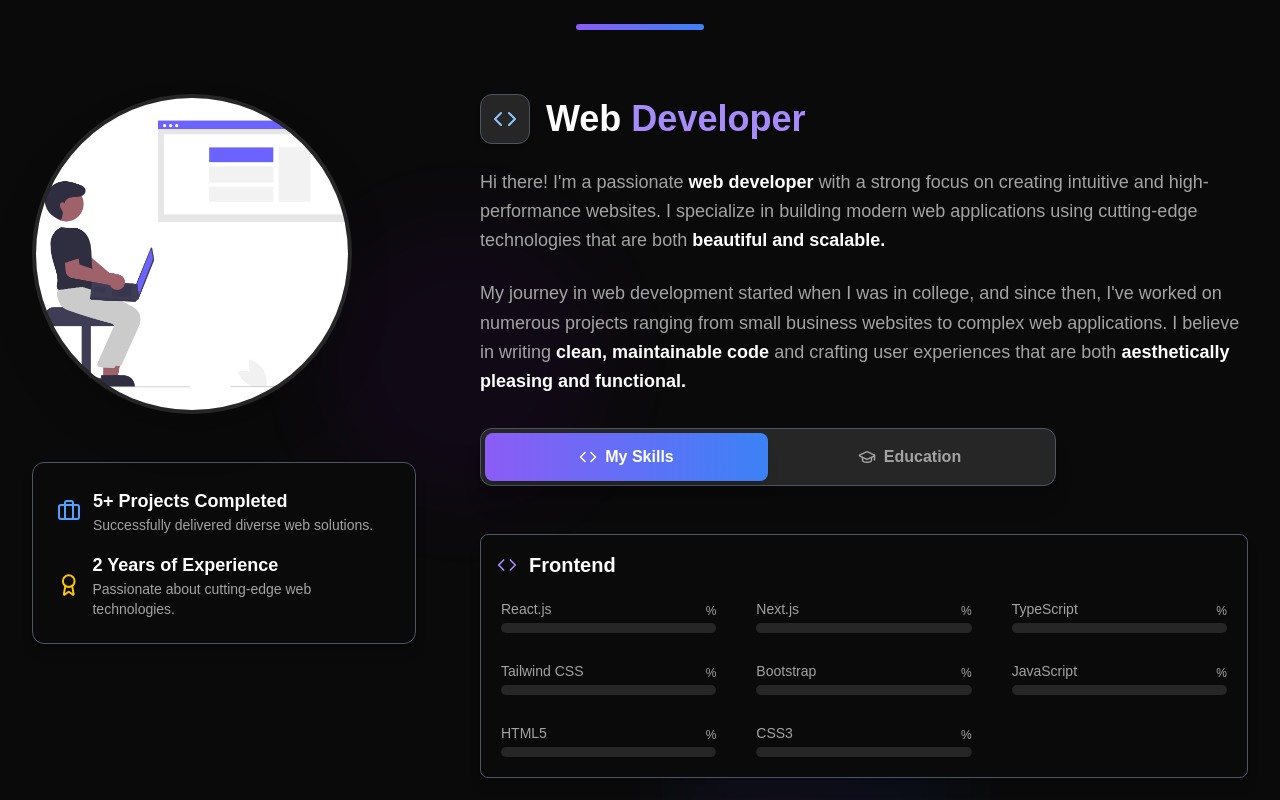
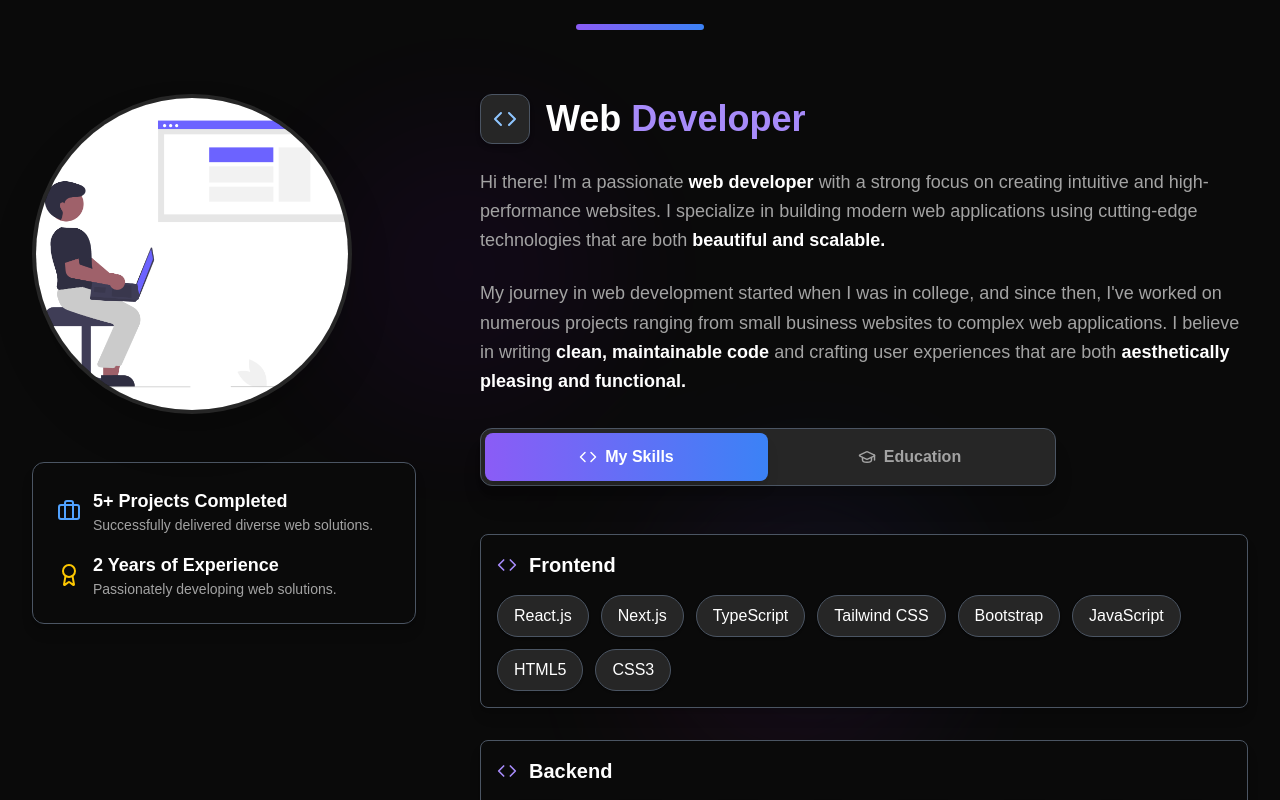
Before and after one commit to AriqF1/web-portofolio, a Next.js app: page / in a window 1280 px wide. Shown: the part 1060-1860 px from the top of the page. Built offline with nearby package versions, Linux system fonts and the light colour scheme.

Commit message:
refactor: remove design section and filter, remove skills level %, enchanced styling for bertter user experience

```diff
--- a/src/components/About.tsx
+++ b/src/components/About.tsx
@@ -14,6 +14,7 @@ import {
 import { skills, Skill } from "@/data/skills";
 import { education, Education } from "@/data/educations";
 import { useTheme } from "@/context/ThemeContext";
+
 
 const About = () => {
   const [activeTab, setActiveTab] = useState("skills");
@@ -53,7 +54,6 @@ const About = () => {
   const skillCategories = {
     frontend: { name: "Frontend", icon: <Code size={20} /> },
     backend: { name: "Backend", icon: <Code size={20} /> },
-    design: { name: "Design", icon: <Code size={20} /> },
     tools: { name: "Tools", icon: <Code size={20} /> },
   };
 
@@ -67,9 +67,9 @@ const About = () => {
       }}
     >
       <div className="absolute inset-0 z-0 opacity-20">
-        <div className="absolute top-1/4 left-1/4 w-72 h-72 bg-purple-700 rounded-full mix-blend-multiply filter blur-2xl opacity-30 animate-blob"></div>
-        <div className="absolute top-1/2 right-1/4 w-72 h-72 bg-blue-600 rounded-full mix-blend-multiply filter blur-2xl opacity-30 animate-blob animation-delay-2000"></div>
-        <div className="absolute bottom-1/4 left-1/2 w-72 h-72 bg-pink-700 rounded-full mix-blend-multiply filter blur-2xl opacity-30 animate-blob animation-delay-4000"></div>
+        <div className="absolute top-1/4 left-1/4 w-72 h-72 bg-purple-700 rounded-full mix-blend-multiply filter blur-3xl opacity-30 animate-blob"></div>
+        <div className="absolute top-1/2 right-1/4 w-72 h-72 bg-blue-600 rounded-full mix-blend-multiply filter blur-3xl opacity-30 animate-blob animation-delay-2000"></div>
+        <div className="absolute bottom-1/4 left-1/2 w-72 h-72 bg-pink-700 rounded-full mix-blend-multiply filter blur-3xl opacity-30 animate-blob animation-delay-4000"></div>
       </div>
 
       <div className="max-w-7xl mx-auto px-4 sm:px-6 lg:px-8 relative z-10">
@@ -159,7 +159,6 @@ const About = () => {
                 style={{ color: getVar("text-primary") }}
               >
                 <Briefcase size={24} className="text-blue-400 mr-3" />{" "}
-                {/* Warna ikon tetap */}
                 <div>
                   <h4 className="font-semibold text-lg">
                     5+ Projects Completed
@@ -185,7 +184,7 @@ const About = () => {
                     className="text-sm"
                     style={{ color: getVar("text-secondary") }}
                   >
-                    Passionate about cutting-edge web technologies.
+                    Passionately developing web solutions.
                   </p>
                 </div>
               </div>
@@ -210,7 +209,6 @@ const About = () => {
                 }}
               >
                 <Code size={24} className="text-blue-300" />{" "}
-                {/* Warna ikon tetap */}
               </span>
               <h3
                 className="text-3xl md:text-4xl font-extrabold leading-tight"
@@ -343,54 +341,21 @@ const About = () => {
                             }
                           </h4>
                         </div>
-                        <div className="grid grid-cols-1 sm:grid-cols-2 lg:grid-cols-3 gap-x-8 gap-y-5">
+                        <div className="flex flex-wrap gap-3">
                           {skills
                             .filter((skill) => skill.category === category)
                             .map((skill: Skill, index) => (
-                              <div
+                              <span
                                 key={index}
-                                className="group relative overflow-hidden rounded-md cursor-pointer transform hover:scale-105 transition-transform duration-300 ease-out p-1"
+                                className="px-4 py-2 rounded-full text-base font-medium border shadow-sm transition-all duration-300 transform hover:scale-105"
+                                style={{
+                                  backgroundColor: getVar("card-border"),
+                                  color: getVar("text-primary"),
+                                  borderColor: getVar("border-divider"),
+                                }}
                               >
-                                <div className="flex justify-between items-end mb-1">
-                                  <span
-                                    className="font-medium text-sm group-hover:text-white transition-colors duration-200"
-                                    style={{ color: getVar("text-secondary") }}
-                                  >
-                                    {skill.name}
-                                  </span>
-                                  <span
-                                    className="font-medium text-xs group-hover:text-white transition-colors duration-200"
-                                    style={{ color: getVar("text-secondary") }}
-                                  >
-                                    {skill.level}%
-                                  </span>
-                                </div>
-                                <div
-                                  className="w-full rounded-full h-2.5 overflow-hidden"
-                                  style={{
-                                    backgroundColor: getVar("card-border"),
-                                  }}
-                                >
-                                  <div
-                                    className="h-full rounded-full transition-all duration-1000 ease-out"
-                                    style={{
-                                      background: getVar("button-primary-bg"),
-                                      width: isVisible
-                                        ? `${skill.level}%`
-                                        : "0%",
-                                    }}
-                                  ></div>
-                                </div>
-                                <span
-                                  className="absolute -top-6 left-1/2 -translate-x-1/2 text-xs px-2 py-1 rounded opacity-0 group-hover:opacity-100 transition-opacity duration-300"
-                                  style={{
-                                    backgroundColor: getVar("card-border"),
-                                    color: getVar("text-primary"),
-                                  }}
-                                >
-                                  {skill.level}%
-                                </span>
-                              </div>
+                                {skill.name}
+                              </span>
                             ))}
                         </div>
                       </div>
```
